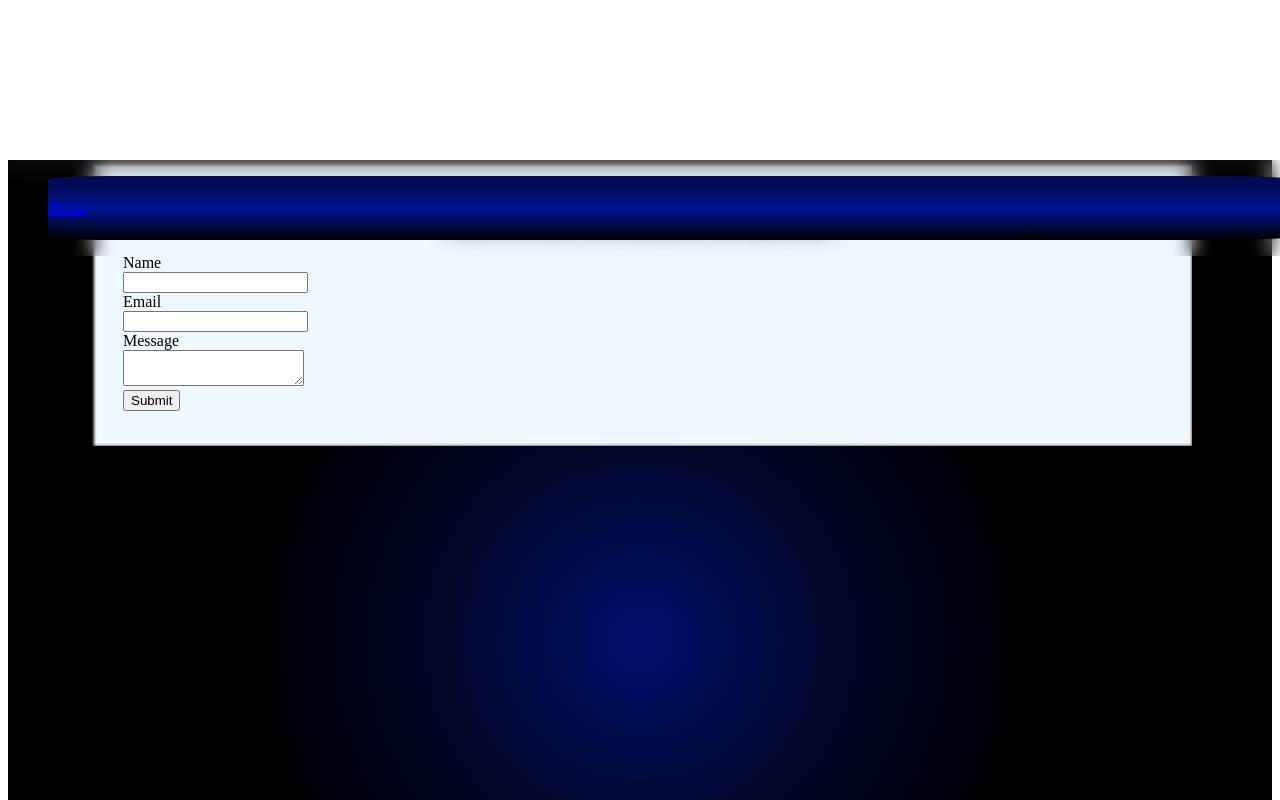
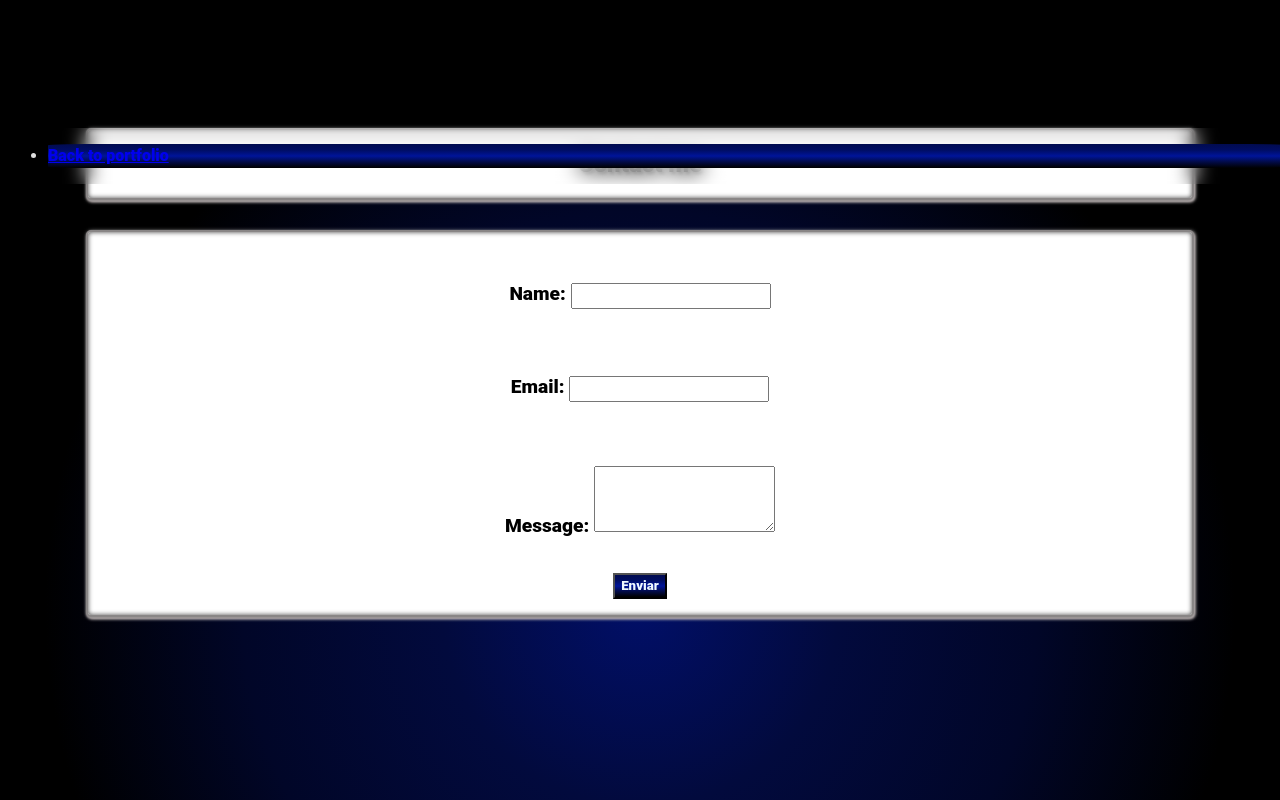
Before and after one commit to TopaciOicapoT/portFolioMarcos, a Vue app: page /form in a window 1280 px wide. Shown: the top 800 px of the page. Built offline with nearby package versions, Linux system fonts and the light colour scheme.

Commit message:
añade formulario util y maquetación

```diff
--- a/src/App.vue
+++ b/src/App.vue
@@ -22,28 +22,8 @@ import { RouterView } from "vue-router";
 .antLayout{
     padding-bottom: 10rem;
     min-height: 100vh;
-    background: radial-gradient(circle,#010b4f, #010628, #000000,#000000, #000000) ;
-    &{
-
-        animation: blink 8s infinite;
-    }
-}
-@keyframes blink{
-    0%{
-        background: radial-gradient(circle,#02106e, #010628, #000000,#000000, #000000) ;
-    }
-    25%{
-        background: radial-gradient(circle,#01106e, #010628, #000000,#000000, #000000) ;
-    }
-    50%{
-        background: radial-gradient(circle,#00106e, #010628, #000000,#000000, #000000) ;
-    }
-    75%{
-        background: radial-gradient(circle,#01106e, #010628, #000000,#000000, #000000) ;
-    }
-    100%{
-        background: radial-gradient(circle,#02106e, #010628, #000000,#000000, #000000) ;
-    }
+    background: radial-gradient(circle,#010f68, #020a3d, #010628,#000000, #000000) ;
 
 }
+
 </style>
--- a/src/components/Animation.vue
+++ b/src/components/Animation.vue
@@ -67,6 +67,7 @@ onMounted(() => {
   display: grid;
   place-items: center;
   word-break: balance;
+  text-align: center;
   padding: 2rem;
   color: aliceblue !important;
 }
--- a/src/components/Card.vue
+++ b/src/components/Card.vue
@@ -84,7 +84,7 @@ onMounted(() => {
   overflow-wrap: balance;
   h1 {
     text-align: center;
-    text-shadow: 2px 4px 2px #364d79;
+    text-shadow: 2px 4px 4px #364d79;
     font-size: 20px;
     text-decoration: underline;
     transition: all 500ms;
--- a/src/components/Header.vue
+++ b/src/components/Header.vue
@@ -52,14 +52,15 @@ onMounted(() => {
   height: 500px;
   min-height: 600px;
   text-align: center;
-  background: radial-gradient(
-    circle,
-    #010b4f,
-    #000000,
-    #000000,
-    #000000,
-    #000000
-  );
+  // background: radial-gradient(
+  //   circle,
+  //   #010b4f,
+  //   #000000,
+  //   #000000,
+  //   #000000,
+  //   #000000
+  // );
+  background: transparent;
   h1 {
     color: bisque;
     font-size: xx-large;
--- a/src/components/Navbar.vue
+++ b/src/components/Navbar.vue
@@ -17,9 +17,9 @@
       :style="{ lineHeight: '64px', background: 'transparent' }"
     >
       <a-menu-item v-if="homeView" :style="{ background: 'linear-gradient(#010b4f, #000d63, #001499, #020b46, #000000)', borderRadius: '5%'}" key="1"
-        ><RouterLink to="/">Home</RouterLink></a-menu-item>
-      <a-menu-item v-if="formView" :style="{ background: 'linear-gradient(#010b4f, #000d63, #001499, #020b46, #000000)', borderRadius: '5%'}" key="2"
-        ><RouterLink to="/form">Contact</RouterLink></a-menu-item>
+        ><RouterLink to="/">Back to portfolio</RouterLink></a-menu-item>
+      <!-- <a-menu-item v-if="formView" :style="{ background: 'linear-gradient(#010b4f, #000d63, #001499, #020b46, #000000)', borderRadius: '5%'}" key="2"
+        ><RouterLink to="/form">Contact</RouterLink></a-menu-item> -->
 
     </a-menu>
   </a-layout-header>
--- a/src/style.css
+++ b/src/style.css
@@ -1,6 +1,5 @@
-/* :root {
+:root {
   font-family: Inter, system-ui, Avenir, Helvetica, Arial, sans-serif;
-  line-height: 1.5;
 
 
   color: rgba(255, 255, 255, 0.87);
@@ -14,13 +13,13 @@
 
 
 body {
-  background: radial-gradient(blue);
-  margin: 0;
-  display: flex;
-  place-items: center;
-  min-width: 320px;
-  min-height: 150vh;
+  * {
+    line-height: 1.5;
+    font-family: Roboto, Impact, Haettenschweiler, "Arial Narrow Bold", sans-serif;
+    font-weight: 1000;
+  }
 }
+/*
 
 h1 {
   font-size: 3.2em;
--- a/src/views/FormContact.vue
+++ b/src/views/FormContact.vue
@@ -1,72 +1,78 @@
 <template>
 
-    <a-form
-    action="https://formsubmit.co/molinamartinmarcos@gmail.com" method="POST"
-    class="form"
-    :validate-messages="validateMessages"
-    >
-    <h1>Contact me and I will respond to you right away.:</h1>
-    <a-form-item
-      :name="['user', 'name']"
-      label="Name"
-      form="name"
-      :rules="[{ required: false }]"
-    >
-      <a-input type="text" name="name" />
-    </a-form-item>
-    <a-form-item
-      :name="['user', 'email']"
-      label="Email"
-      :rules="[{ type: 'email' }]"
-      from="email"
-    >
-      <a-input type="email" name="email"/>
-    </a-form-item>
-    <a-form-item form="message" :name="['user', 'introduction']" label="Message">
-      <a-textarea type="text" name="message"/>
-    </a-form-item>
-    <a-form-item :wrapper-col="{ ...layout.wrapperCol, offset: 8 }">
-      <a-button type="primary" html-type="submit">Submit</a-button>
-    </a-form-item>
-  </a-form>
+<section class="containerSugerencias">
+    <h2 class="containerSugerencias__title">Contact me</h2>
+    <div id="sugerencias" class=" sugerencias">
+      <form id="suggestion-form" class="form" action="https://formsubmit.co/molinamartinmarcos@gmail.com" method="POST">
+        <div class="form-group">
+          <label class="pb-2" for="name">Name: </label>
+          <input type="text" class="form-control" id="name" name="name" required />
+        </div>
+        <div class="form-group ">
+          <label class="pb-2" for="email" type="email" name="email">Email: </label>
+          <input type="email" class="form-control" id="email" name="email" required />
+        </div>
+        <div class="form-group ">
+          <label class="pb-2" for="mesagge" type="text" name="mesagge">Message: </label>
+          <textarea class="form-control" id="suggestion" name="mesagge" rows="3" required></textarea>
+        </div>
+        <button type="submit" class="btn">Enviar</button>
+      </form>
+    </div>
+  </section>
 </template>
 <script setup>
-import { reactive } from "vue";
 
-const layout = {
-  labelCol: {
-    span: 8,
-  },
-  wrapperCol: {
-    span: 16,
-  },
-};
 
-const validateMessages = {
-  required: "${label} is required!",
-  types: {
-    email: "${label} is not a valid email!",
-    number: "${label} is not a valid number!",
-  },
-  number: {
-    range: "${label} must be between ${min} and ${max}",
-  },
-};
+
 
 </script>
 
 <style scoped lang="scss">
+@mixin titles() {
+  margin: 30px;
+  padding: 1rem;
+  border: 2px solid rgb(137, 134, 134);
+  box-shadow: 0px 1px 2px rgb(141, 137, 137), 1px 2px 3px rgb(204, 193, 193),
+    1px 1px 4px rgb(159, 159, 159), 0px 0px 5px rgb(65, 64, 64) inset;
+  border-radius: 5px;
+  text-align: center;
+  color: rgb(0, 0, 0);
+  background: rgb(255, 255, 255);
+}
 
-.form{
-    // width: 100%;
-    box-shadow: 3px 3px 3px 3px black inset;
-    padding: 35px;
-    margin: 5rem;
-    margin-top: 10rem;
-    background-color: aliceblue;
-    h1{
+
+.containerSugerencias {
+  margin: 8rem 3rem 0rem 3rem;
+  &__title {
+    @include titles();
+    text-shadow: 2px 2px 3px gray;
+  }
+  .sugerencias {
+    display: flex;
+    place-content: center;
+    font-size: 1.2em;
+    @include titles();
+
+    .form{
+      display: flex;
+      flex-direction: column;
+      align-items: center;
+      .form-group{
+        padding: 2rem;
         text-align: center;
-        text-decoration: underline;
+
+        input{
+          widows: 100%;
+        }
+      }
+      button{
+        color: aliceblue;
+        background: linear-gradient(#010b4f, #000d63, #001499, #020b46, #000000);
+      }
     }
+  }
+
 }
+
 </style>
```
